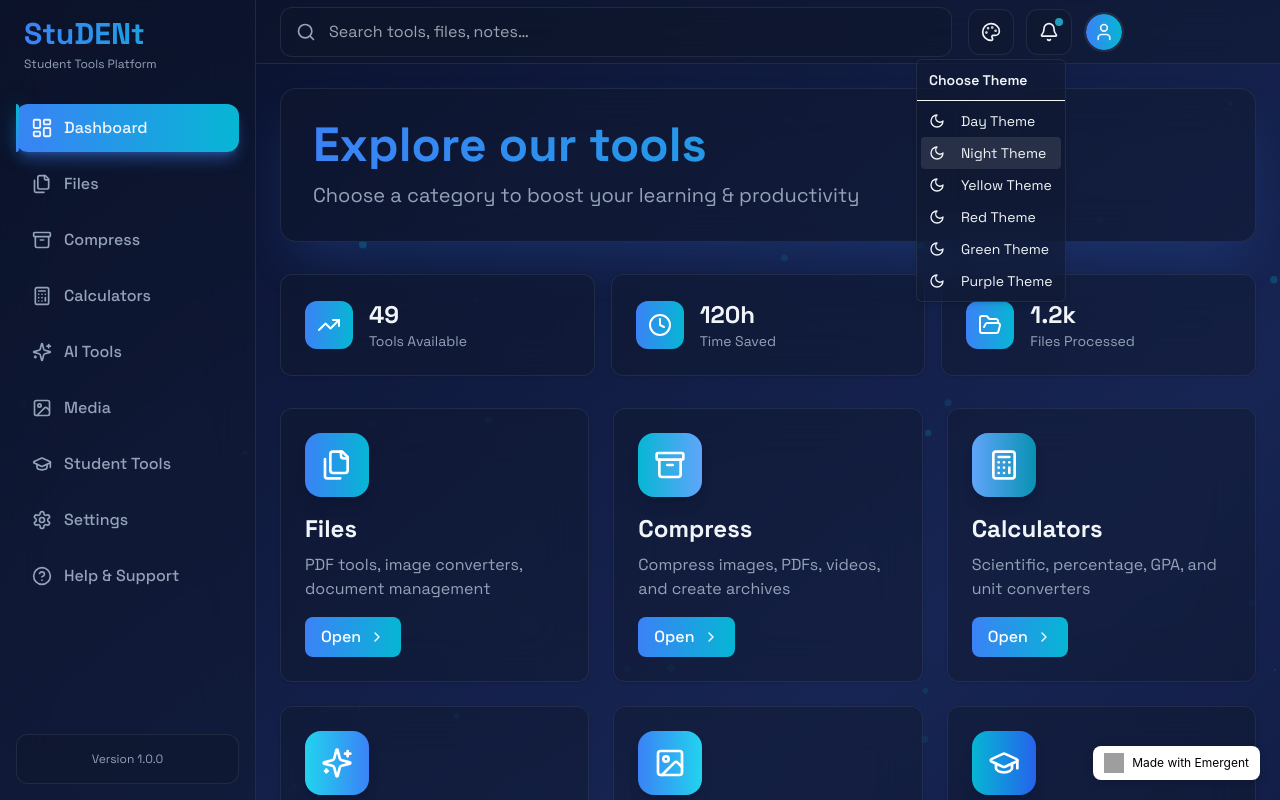
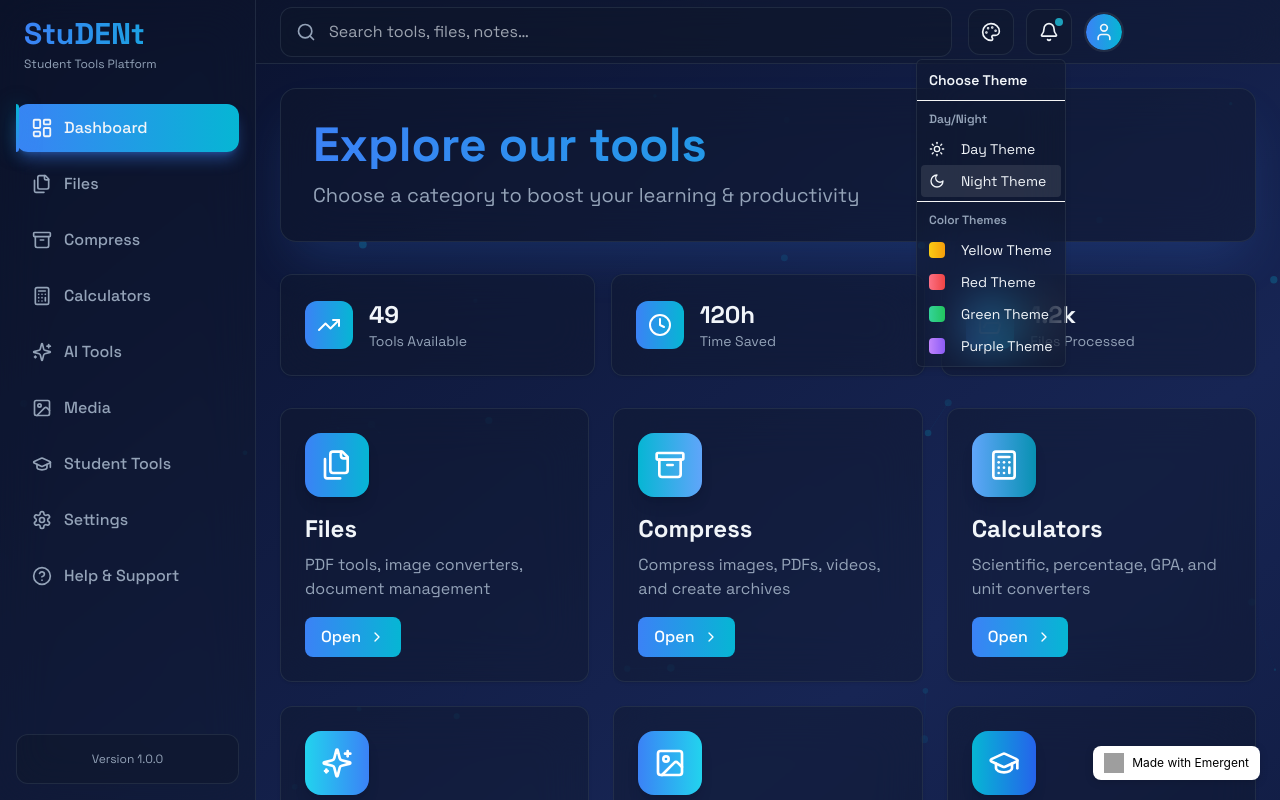
Before and after one commit to ravitejabolla756-sys/student-platform, a React (Create React App) app in the folder frontend/: page / in a window 1280 px wide. Both pictures are taken after a click on the button 991 px from the left and 31 px from the top of the page. Shown: the top 800 px of the page. Built offline with nearby package versions, Linux system fonts and the light colour scheme; grey boxes are pictures that could not be loaded.

Commit message:
auto-commit for a9bc96a1-833c-4bb6-9b7e-230679f9da68

```diff
--- a/frontend/src/components/Topbar.jsx
+++ b/frontend/src/components/Topbar.jsx
@@ -40,7 +40,7 @@ const Topbar = () => {
         <DropdownMenu>
           <DropdownMenuTrigger asChild>
             <button
-              className={`p-3 rounded-xl ${theme.cardBg} border ${theme.cardBorder} hover:shadow-lg hover:${theme.glowHover} transition-all duration-300 ${theme.text}`}
+              className={`p-3 rounded-xl ${theme.cardBg} border ${theme.cardBorder} hover:shadow-lg hover:${theme.glowHover} transition-all duration-300 ${theme.text} button-glow`}
             >
               <Palette className="w-5 h-5" />
             </button>
@@ -48,7 +48,8 @@ const Topbar = () => {
           <DropdownMenuContent className={`${theme.cardBg} border ${theme.cardBorder} backdrop-blur-xl`}>
             <DropdownMenuLabel className={theme.text}>Choose Theme</DropdownMenuLabel>
             <DropdownMenuSeparator className={theme.cardBorder} />
-            {Object.keys(themes).map((key) => (
+            <DropdownMenuLabel className={`${theme.textMuted} text-xs`}>Day/Night</DropdownMenuLabel>
+            {['day', 'night'].map((key) => (
               <DropdownMenuItem
                 key={key}
                 onClick={() => changeTheme(key)}
@@ -56,7 +57,25 @@ const Topbar = () => {
                   currentTheme === key ? 'bg-white/10' : ''
                 }`}
               >
-                <Moon className="w-4 h-4 mr-2" />
+                {key === 'day' ? (
+                  <Sun className="w-4 h-4 mr-2" />
+                ) : (
+                  <Moon className="w-4 h-4 mr-2" />
+                )}
+                {themes[key].name}
+              </DropdownMenuItem>
+            ))}
+            <DropdownMenuSeparator className={theme.cardBorder} />
+            <DropdownMenuLabel className={`${theme.textMuted} text-xs`}>Color Themes</DropdownMenuLabel>
+            {['yellow', 'red', 'green', 'purple'].map((key) => (
+              <DropdownMenuItem
+                key={key}
+                onClick={() => changeTheme(key)}
+                className={`${theme.text} cursor-pointer hover:bg-white/5 ${
+                  currentTheme === key ? 'bg-white/10' : ''
+                }`}
+              >
+                <div className={`w-4 h-4 mr-2 rounded bg-gradient-to-r ${themes[key].accent}`}></div>
                 {themes[key].name}
               </DropdownMenuItem>
             ))}
```
